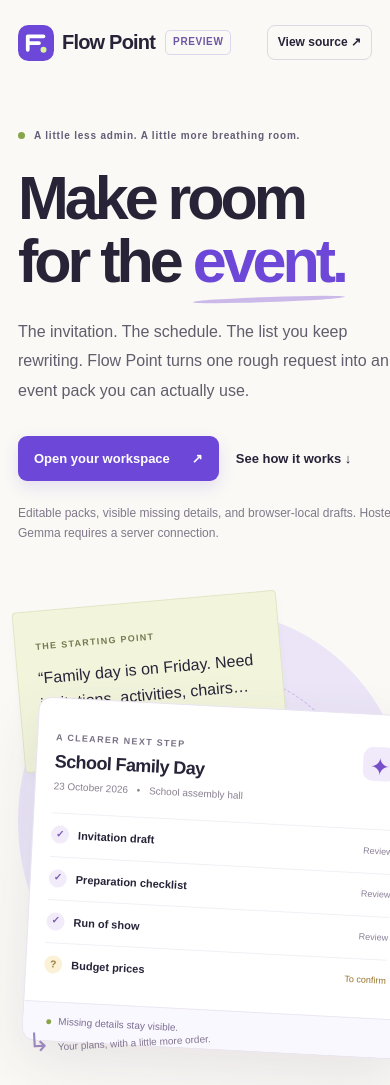
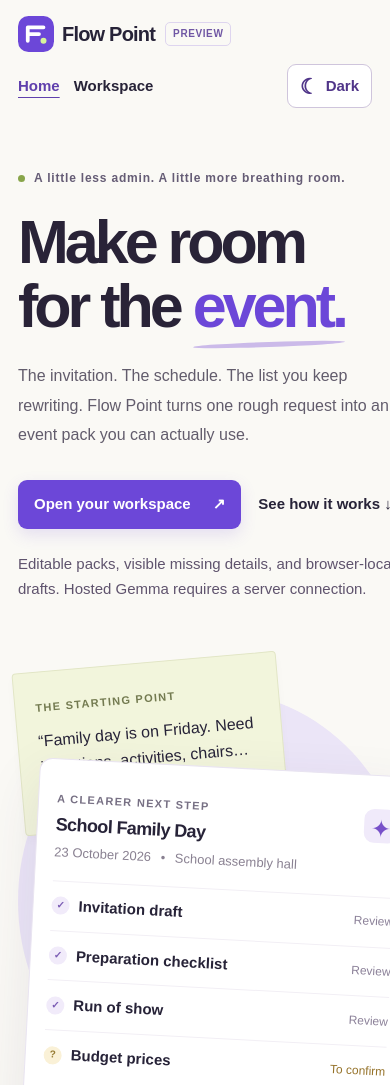
Before and after one commit to PHONIEXz/flow-point, a website: page public/index.html in a window 390 px wide. Shown: the top 1085 px of the page. Drawn offline with Linux system fonts and the light colour scheme.

Commit message:
Add Home-first navigation and theme control to public/index.html

```diff
--- a/public/index.html
+++ b/public/index.html
@@ -6,15 +6,17 @@
   <meta name="theme-color" content="#6c47d8">
   <meta name="description" content="Flow Point turns rough event requests into invitations, schedules, checklists and budgets for review. Prepare and review an editable event pack.">
   <title>Flow Point | Make room for the event</title>
+  <script src="/theme.js"></script>
   <link rel="icon" href="/icon.svg" type="image/svg+xml">
   <link rel="stylesheet" href="/styles.css">
+  <link rel="stylesheet" href="/theme.css">
   <script src="/app.js" defer></script>
 </head>
 <body>
   <a class="skip" href="#main">Skip to content</a>
   <header class="site-header wrap">
-    <a class="brand" href="#" aria-label="Flow Point home"><img src="/icon.svg" width="36" height="36" alt="">Flow Point<span class="preview-label">Preview</span></a>
-    <nav aria-label="Main navigation"><a href="/workspace">Workspace</a><a href="#example">Example pack</a><a class="source-link" href="https://github.com/PHONIEXz/flow-point">View source <span aria-hidden="true">↗</span></a></nav>
+    <a class="brand" href="/" aria-label="Flow Point home"><img src="/icon.svg" width="36" height="36" alt="">Flow Point<span class="preview-label">Preview</span></a>
+    <nav aria-label="Main navigation"><a class="nav-home" href="/" aria-current="page">Home</a><a href="/workspace">Workspace</a><a class="nav-example" href="#example">Example pack</a><a class="source-link" href="https://github.com/PHONIEXz/flow-point">View source <span aria-hidden="true">↗</span></a><button class="theme-toggle" type="button" aria-label="Switch to dark mode" title="Switch to dark mode"><span class="theme-icon" aria-hidden="true">☾</span><span class="theme-label">Dark</span></button></nav>
   </header>
   <main id="main">
     <section class="hero wrap">
@@ -53,6 +55,6 @@
     </section>
     <section class="open-section wrap"><div class="open-symbol" aria-hidden="true">↗</div><div><p class="eyebrow">BUILT IN THE OPEN</p><h2>Follow the work.<br>See what is real.</h2><p>The event workspace includes editing, review, approval, and exports. Gemma generation runs on the server when configured. Explore the sample without an AI call.</p></div><a class="button outline" href="https://github.com/PHONIEXz/flow-point">Explore the repository <span aria-hidden="true">↗</span></a></section>
   </main>
-  <footer class="site-footer wrap"><a class="brand" href="#"><img src="/icon.svg" width="28" height="28" alt="">Flow Point</a><p>A project by Paul Ayoade David.</p><a href="https://github.com/PHONIEXz/flow-point">Open source on GitHub ↗</a></footer>
+  <footer class="site-footer wrap"><a class="brand" href="/"><img src="/icon.svg" width="28" height="28" alt="">Flow Point</a><p>A project by Paul Ayoade David.</p><a href="https://github.com/PHONIEXz/flow-point">Open source on GitHub ↗</a></footer>
 </body>
 </html>
```
